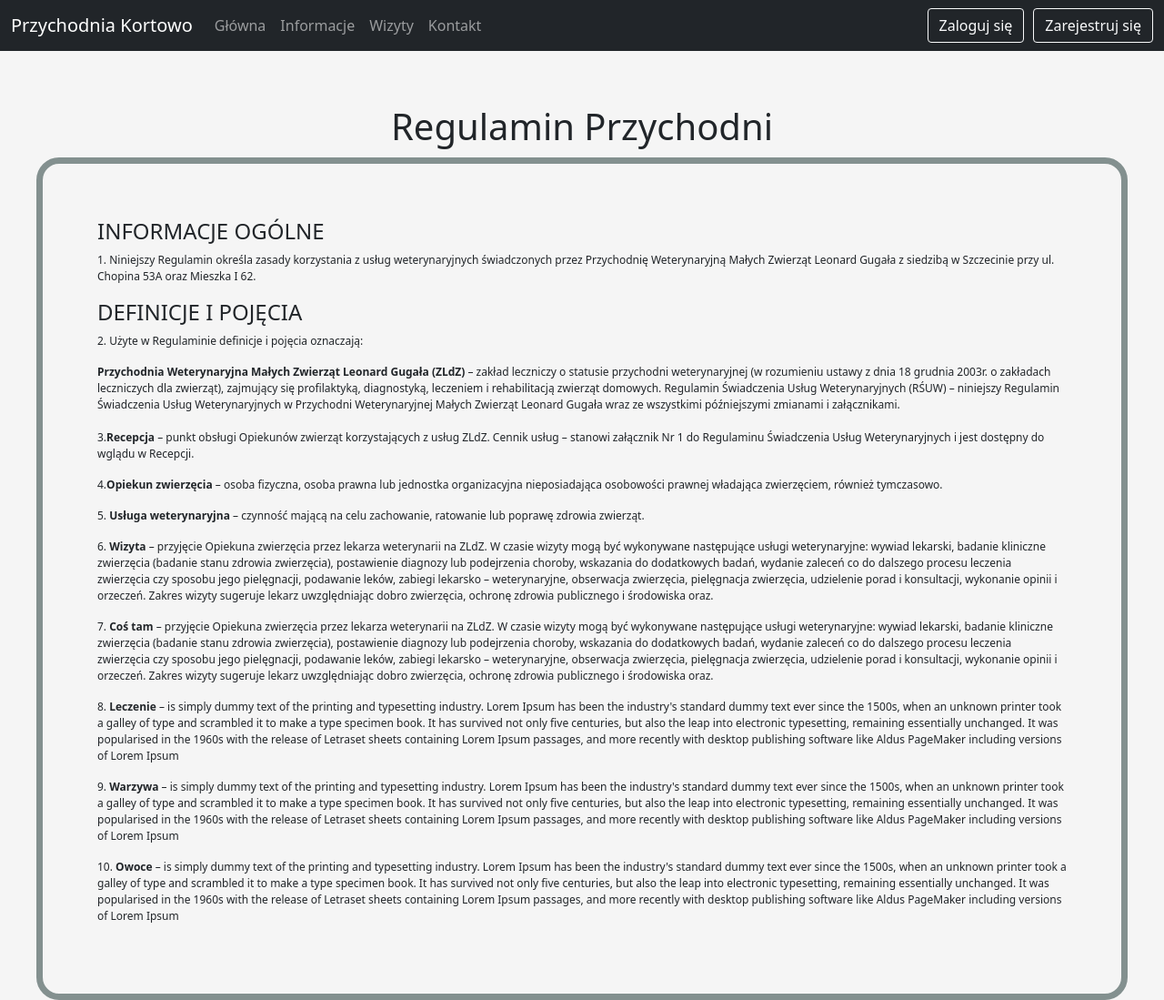
After one commit to KorneliaGrygo/PrzychodniaKortowo, a Django app: page /register/regulations/ in a window 1280 px wide. The commit adds this page. Shown: the whole page at 91% size. Run offline with Django 3.2, Linux system fonts and the light colour scheme; some libraries are stand-ins or nearby versions.

Commit message:
Linki itp, troche stylizacji, ale malo

```diff
--- a/PrzychodniaBillenium/ClinicModule/views.py
+++ b/PrzychodniaBillenium/ClinicModule/views.py
@@ -221,3 +221,12 @@ class PatientUpdate(UpdateView):
             user = models.Patient.objects.filter(user=self.request.user).update(first_name=first_name,second_name=second_name,phone_number=phone_number,address= address, city=city, zip_code=zip_code)
             user.save()
         return redirect('patient/details')
+
+
+
+class Regulations(TemplateView):
+    template_name = "regulations.html"
+class Privacy(TemplateView):
+    template_name="politics.html"
+class Informations(TemplateView):
+    template_name = "informations.html"
--- a/PrzychodniaBillenium/PrzychodniaBillenium/urls.py
+++ b/PrzychodniaBillenium/PrzychodniaBillenium/urls.py
@@ -34,4 +34,7 @@ urlpatterns = [
     path('?', views.LogoutView.as_view(), name='logout'),
     path('patient/details/',views.PatientDetails.as_view(),name='patient-details'),
     path('patient/details/update',views.PatientUpdate.as_view(),name='patient-update'),
+    path('register/regulations/',views.Regulations.as_view(),name='regulations'),
+    path('register/privacy/',views.Privacy.as_view(),name='privacy'),
+    path('informations/',views.Informations.as_view(),name='informations')
 ] + static(settings.STATIC_URL, document_root=settings.STATIC_ROOT)
--- /dev/null
+++ b/PrzychodniaBillenium/static/css/regulations.css
@@ -0,0 +1,47 @@
+html,
+body {
+  height: 100%;
+}
+
+body {
+  display: flex;
+  align-items: center;
+  padding-top: 40px;
+  padding-bottom: 40px;
+  background-color: #f5f5f5;
+}
+.mainContainer{
+    float: left;
+    align-items: center;
+    margin: auto;
+    margin-top:75px;
+    font-size: 12px;
+
+    image-rendering: crisp-edges;
+}
+.regulationsBorder{
+    align-items: center;
+    margin-top: 10px;
+    border: 7px solid #778584e5;
+    border-radius: 25px;
+    float: none;
+    width: 1200px;
+
+    padding: 5%;
+    height: auto;
+}
+#title{
+    text-align: center;
+}
+
+.regulationsBorderForInformations{
+    align-items:stretch;
+    margin-top: 10px;
+    border: 7px solid #778584e5;
+    border-radius: 25px;
+    float: none;
+    width: 1200px;
+
+    padding: 5%;
+    height: auto;
+}
--- /dev/null
+++ b/PrzychodniaBillenium/templates/regulations.html
@@ -0,0 +1,89 @@
+
+{% load static %}
+<!doctype html>
+<html lang="en">
+  <head>
+    <meta charset="utf-8">
+    <meta name="viewport" content="width=device-width, initial-scale=1">
+    <meta name="description" content="">
+    <title>Regulamin - Przychodnia Kortowo</title>
+
+    <!-- Bootstrap core CSS -->
+    <link href="{% static 'css/bootstrap.css' %}" rel="stylesheet">
+
+    <!-- Custom styles for this template -->
+    <link href="{% static 'css/regulations.css' %}" rel="stylesheet">
+
+  </head>
+  <body >
+<header>
+  <!-- Fixed navbar -->
+  <nav class="navbar navbar-expand-md navbar-dark fixed-top bg-dark">
+    <div class="container-fluid">
+      <a class="navbar-brand" href="/">Przychodnia Kortowo</a>
+      <button class="navbar-toggler" type="button" data-bs-toggle="collapse" data-bs-target="#navbarCollapse" aria-controls="navbarCollapse" aria-expanded="false" aria-label="Toggle navigation">
+        <span class="navbar-toggler-icon"></span>
+      </button>
+      <div class="collapse navbar-collapse" id="navbarCollapse">
+        <ul class="navbar-nav me-auto mb-2 mb-md-0">
+          <li class="nav-item">
+            <a class="nav-link " aria-current="page" href="/">Główna</a>
+          </li>
+          <li class="nav-item">
+            <a class="nav-link" href="informations">Informacje</a>
+          </li>
+          <li class="nav-item">
+            <a class="nav-link" href="#">Wizyty</a>
+          </li>
+          <li class="nav-item">
+            <a class="nav-link" href="#">Kontakt</a>
+          </li>
+        </ul>
+        <form class="d-flex">
+        {% if user.is_authenticated %}
+        	<!-- add here href to logout -->
+          <a href="{% url 'logout' %}"><button class="btn btn-outline-light" type="button">Wyloguj się</button></a>
+        }
+        {% else %}
+          <a href="{% url 'login' %}"> <button class="btn btn-outline-light" type="button" style="margin-right:10px;">Zaloguj się</button></a>
+          <a href="{% url 'register' %}"><button class="btn btn-outline-light" type="button">Zarejestruj się</button></a>
+		</form>
+        {% endif %}
+      </div>
+    </div>
+  </nav>
+</header>
+
+<main class="center">
+
+</main>
+
+  <div class="mainContainer">
+    <h1 id="title">Regulamin Przychodni </h1>
+      <div class="regulationsBorder">
+        <h4>INFORMACJE OGÓLNE</h2>
+          <p>1. Niniejszy Regulamin określa zasady korzystania z usług weterynaryjnych świadczonych przez Przychodnię Weterynaryjną Małych Zwierząt Leonard Gugała z siedzibą  w Szczecinie przy ul. Chopina 53A oraz  Mieszka I 62.</p>
+          <p></p>
+          <h4>DEFINICJE I POJĘCIA</h2>
+            <p id="definition">2. Użyte w Regulaminie definicje i pojęcia oznaczają:</p>
+              <strong> Przychodnia Weterynaryjna Małych Zwierząt Leonard Gugała (ZLdZ) </strong> – zakład leczniczy o statusie przychodni weterynaryjnej (w rozumieniu ustawy z dnia 18 grudnia 2003r. o zakładach leczniczych dla zwierząt), zajmujący się profilaktyką, diagnostyką, leczeniem i rehabilitacją zwierząt domowych.
+
+              Regulamin Świadczenia Usług Weterynaryjnych (RŚUW) – niniejszy Regulamin Świadczenia Usług Weterynaryjnych w Przychodni Weterynaryjnej Małych Zwierząt Leonard Gugała wraz ze wszystkimi późniejszymi zmianami i załącznikami.
+              <br>
+              <br>
+              <p>3.<strong>Recepcja</strong> – punkt obsługi Opiekunów zwierząt korzystających z usług ZLdZ.
+              Cennik usług – stanowi załącznik Nr 1 do Regulaminu Świadczenia Usług Weterynaryjnych i jest dostępny do wglądu w Recepcji. </p>
+
+               <p>4.<strong>Opiekun zwierzęcia</strong> – osoba fizyczna, osoba prawna lub jednostka organizacyjna nieposiadająca osobowości prawnej władająca zwierzęciem, również tymczasowo.</p>
+              <p> 5.<strong> Usługa weterynaryjna</strong> – czynność mającą na celu zachowanie, ratowanie lub poprawę zdrowia zwierząt.</p>
+              <p>6.<strong> Wizyta</strong> – przyjęcie Opiekuna zwierzęcia przez lekarza weterynarii na ZLdZ. W czasie wizyty mogą być wykonywane następujące usługi weterynaryjne: wywiad lekarski, badanie kliniczne zwierzęcia (badanie stanu zdrowia zwierzęcia), postawienie diagnozy lub podejrzenia choroby, wskazania do dodatkowych badań, wydanie zaleceń co do dalszego procesu leczenia zwierzęcia czy sposobu jego pielęgnacji, podawanie leków, zabiegi lekarsko – weterynaryjne, obserwacja zwierzęcia, pielęgnacja zwierzęcia, udzielenie porad i konsultacji, wykonanie opinii i orzeczeń. Zakres wizyty sugeruje lekarz uwzględniając dobro zwierzęcia, ochronę zdrowia publicznego i środowiska oraz.</p>
+              <p>7.<strong> Coś tam</strong> – przyjęcie Opiekuna zwierzęcia przez lekarza weterynarii na ZLdZ. W czasie wizyty mogą być wykonywane następujące usługi weterynaryjne: wywiad lekarski, badanie kliniczne zwierzęcia (badanie stanu zdrowia zwierzęcia), postawienie diagnozy lub podejrzenia choroby, wskazania do dodatkowych badań, wydanie zaleceń co do dalszego procesu leczenia zwierzęcia czy sposobu jego pielęgnacji, podawanie leków, zabiegi lekarsko – weterynaryjne, obserwacja zwierzęcia, pielęgnacja zwierzęcia, udzielenie porad i konsultacji, wykonanie opinii i orzeczeń. Zakres wizyty sugeruje lekarz uwzględniając dobro zwierzęcia, ochronę zdrowia publicznego i środowiska oraz.</p>
+               <p>8.<strong> Leczenie</strong> – is simply dummy text of the printing and typesetting industry. Lorem Ipsum has been the industry's standard dummy text ever since the 1500s, when an unknown printer took a galley of type and scrambled it to make a type specimen book. It has survived not only five centuries, but also the leap into electronic typesetting, remaining essentially unchanged. It was popularised in the 1960s with the release of Letraset sheets containing Lorem Ipsum passages, and more recently with desktop publishing software like Aldus PageMaker including versions of Lorem Ipsum</p> <p>9.<strong> Warzywa</strong> – is simply dummy text of the printing and typesetting industry. Lorem Ipsum has been the industry's standard dummy text ever since the 1500s, when an unknown printer took a galley of type and scrambled it to make a type specimen book. It has survived not only five centuries, but also the leap into electronic typesetting, remaining essentially unchanged. It was popularised in the 1960s with the release of Letraset sheets containing Lorem Ipsum passages, and more recently with desktop publishing software like Aldus PageMaker including versions of Lorem Ipsum</p>
+               <p>10.<strong> Owoce</strong> – is simply dummy text of the printing and typesetting industry. Lorem Ipsum has been the industry's standard dummy text ever since the 1500s, when an unknown printer took a galley of type and scrambled it to make a type specimen book. It has survived not only five centuries, but also the leap into electronic typesetting, remaining essentially unchanged. It was popularised in the 1960s with the release of Letraset sheets containing Lorem Ipsum passages, and more recently with desktop publishing software like Aldus PageMaker including versions of Lorem Ipsum</p>
+
+      </div>
+  </div>
+
+
+  </body>
+</html>
```
Also changed, not shown: PrzychodniaBillenium/templates/base.html (+11 -5 lines), PrzychodniaBillenium/templates/home.html (+12 -3 lines), PrzychodniaBillenium/templates/informations.html (added, +97 -0 lines), PrzychodniaBillenium/templates/politics.html (added, +81 -0 lines), PrzychodniaBillenium/templates/register.html (+4 -4 lines).
